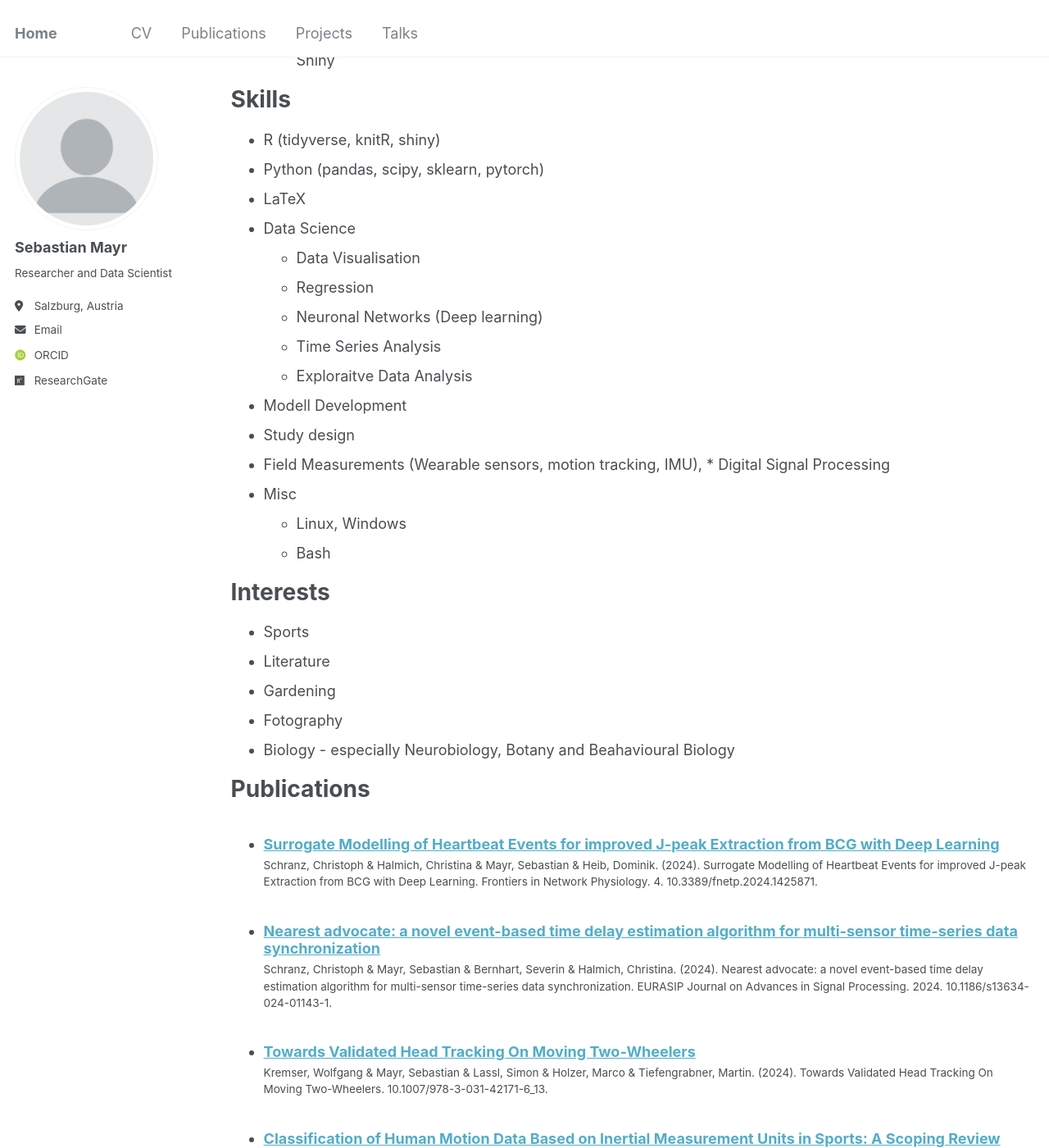
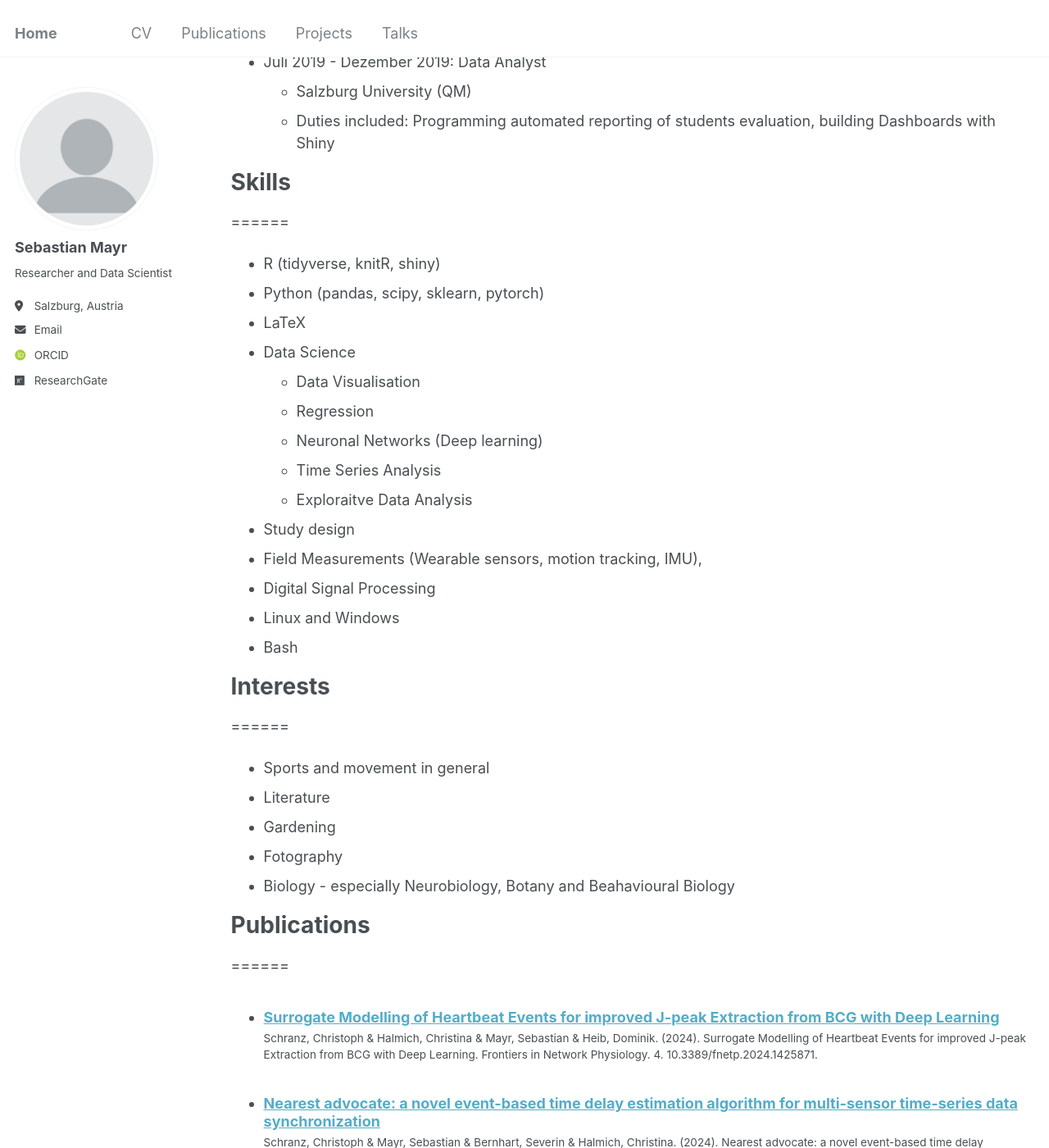
Before and after one commit to seb-93/seb-93.github.io, a Jekyll site: the page built from _pages/CV.md, in a window 1280 px wide and 1400 px high, scrolled down 570 px. Shown: the whole window at 82% size. Built offline with Jekyll 4.4.1, drawn with Linux system fonts in a browser that asks for light colours; some web fonts are replaced.

Commit message:
cv rough

```diff
--- a/_pages/CV.md
+++ b/_pages/CV.md
@@ -9,13 +9,13 @@ redirect_from:
 
 {% include base_path %}
 
-Education
+# Education
 ======
 * M.S. in Data Science, Salzburg University, 2022
 * B.S. in Biology, Salzburg University, 2017
 * Technical Informatics - Federal Higher Technical Institute Salzburg (June 2013)
 
-Work experience
+# Work experience
 ======
 * June 2022 - Present: Researcher
   * Salzburg Research Forschungsgesellschaft
@@ -25,7 +25,7 @@ Work experience
   * Salzburg University (QM)
   * Duties included: Programming automated reporting of students evaluation, building Dashboards with Shiny
 
-Skills
+# Skills
 ======
 * R (tidyverse, knitR, shiny)
 * Python (pandas, scipy, sklearn, pytorch)
@@ -36,24 +36,23 @@ Skills
   * Neuronal Networks (Deep learning)
   * Time Series Analysis
   * Exploraitve Data Analysis
-* Modell Development
 * Study design
-* Field Measurements (Wearable sensors, motion tracking, IMU), * Digital Signal Processing
-* Misc
-  * Linux, Windows
-  * Bash
+* Field Measurements (Wearable sensors, motion tracking, IMU),
+* Digital Signal Processing
+* Linux and Windows
+* Bash
 
 
-Interests
+# Interests
 ======
-* Sports
+* Sports and movement in general
 * Literature
 * Gardening
 * Fotography
 * Biology - especially Neurobiology, Botany and Beahavioural Biology
 
 
-Publications
+# Publications
 ======
   <ul>{% for post in site.publications reversed %}
     {% include archive-single-cv.html %}
```
